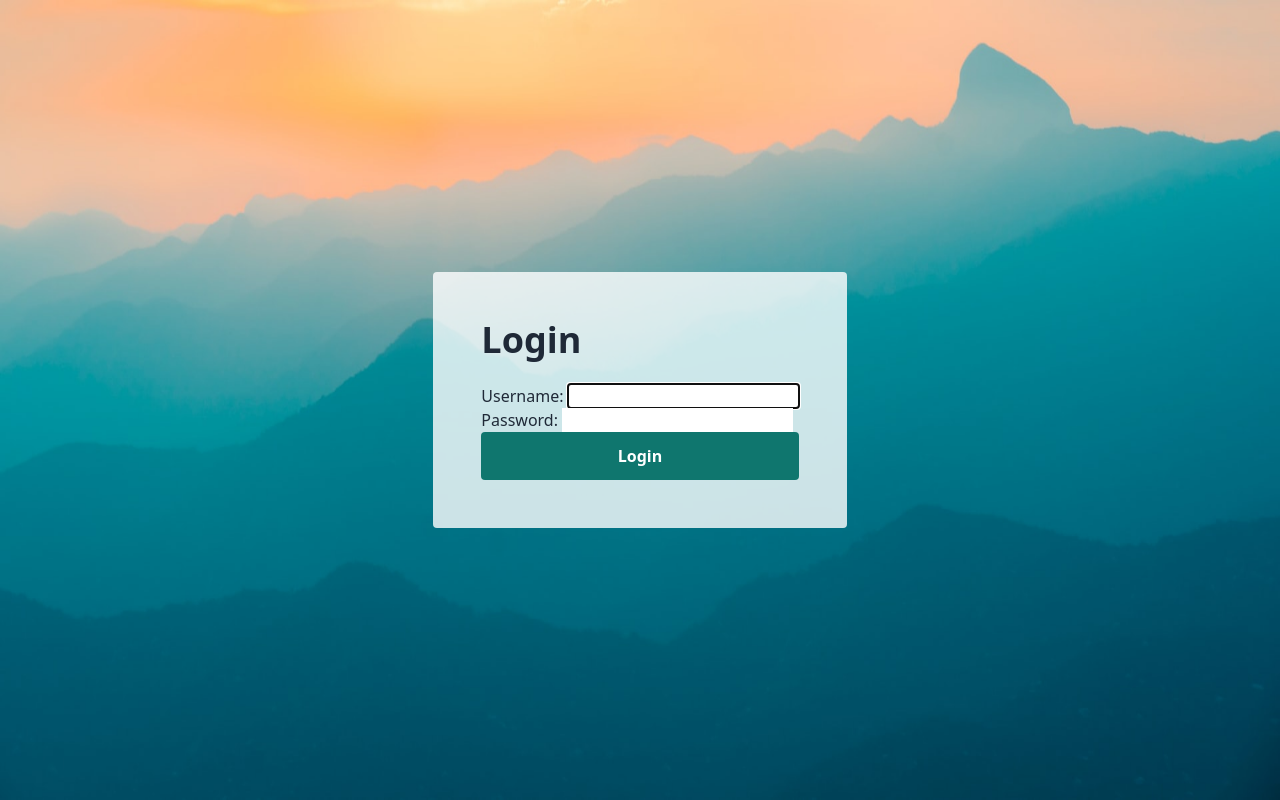
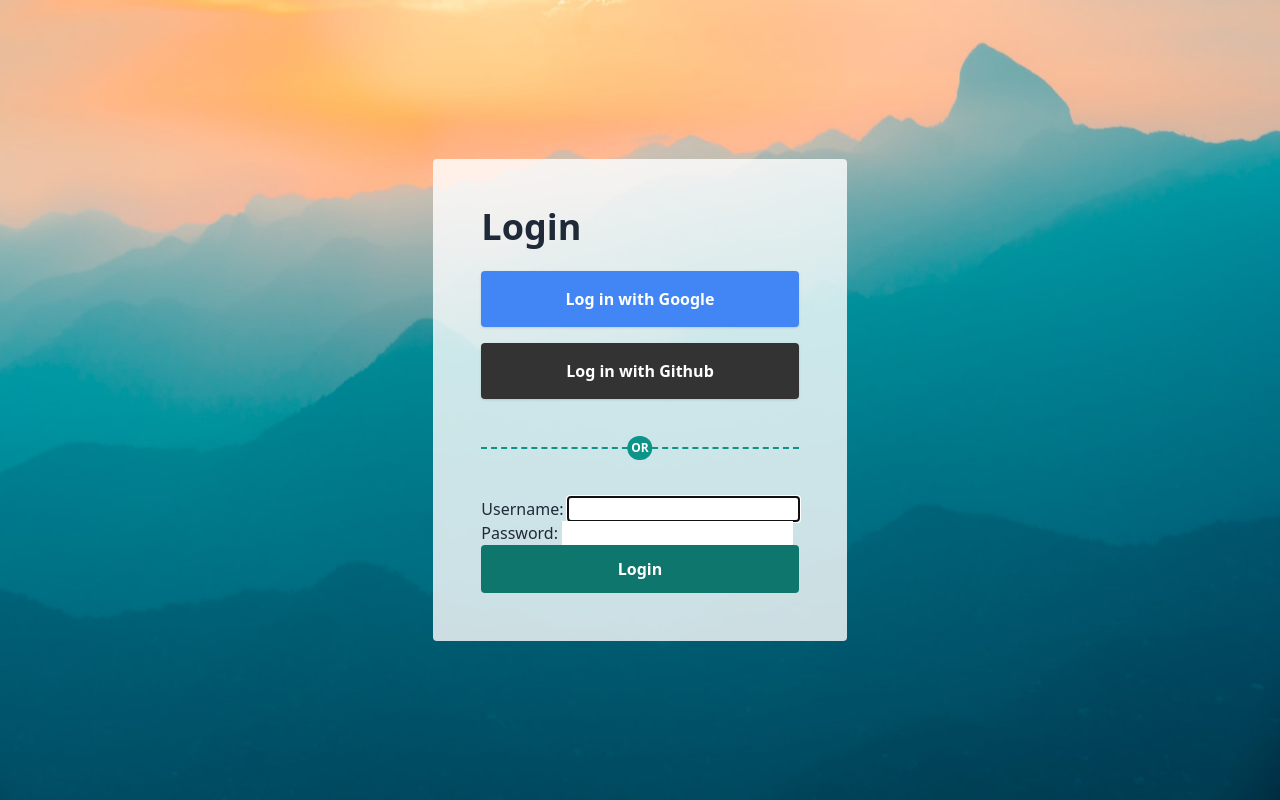
Before and after one commit to ar363/twitclone, a Django app: page /login/ in a window 1280 px wide. Run offline with Django 4.2, Linux system fonts and the light colour scheme; some libraries are stand-ins or nearby versions.

Commit message:
add google and github buttons to login page

```diff
--- a/twitclone/templates/twitclone/login.html
+++ b/twitclone/templates/twitclone/login.html
@@ -7,7 +7,15 @@
     <img src="{% static 'twitclone/img/landing.jpg' %}" alt="" class="w-full h-full fixed top-0 left-0 -z-10">
     <div class="p-12 max-w-md mx-auto bg-white bg-opacity-80 rounded max-h-screen overflow-auto">
         <h1 class="text-4xl font-semibold mb-6">Login</h1>
-        <form action="" method="post">
+        <div class="flex flex-col gap-4">
+            <a href="{% url "social:begin" "google-oauth2" %}" class="text-center shadow bg-[#4285f4] text-white px-8 py-4 rounded font-semibold">Log in with Google</a>
+            <a href="{% url "social:begin" "github" %}" class="text-center shadow bg-[#333] text-white px-8 py-4 rounded font-semibold">Log in with Github</a>
+        </div>
+        <div class="mt-12 relative flex items-center justify-center">
+            <hr class="border-t-2 border-dashed border-t-teal-600 w-full">
+            <p class="font-bold bg-teal-600 text-white p-1 text-xs inline-block rounded-full absolute top-1/2 left-1/2 -translate-x-1/2 -translate-y-1/2">OR</p>
+        </div>
+        <form class="mt-12" action="" method="post">
             {% csrf_token %}
 
             {% for field in form %}
```
